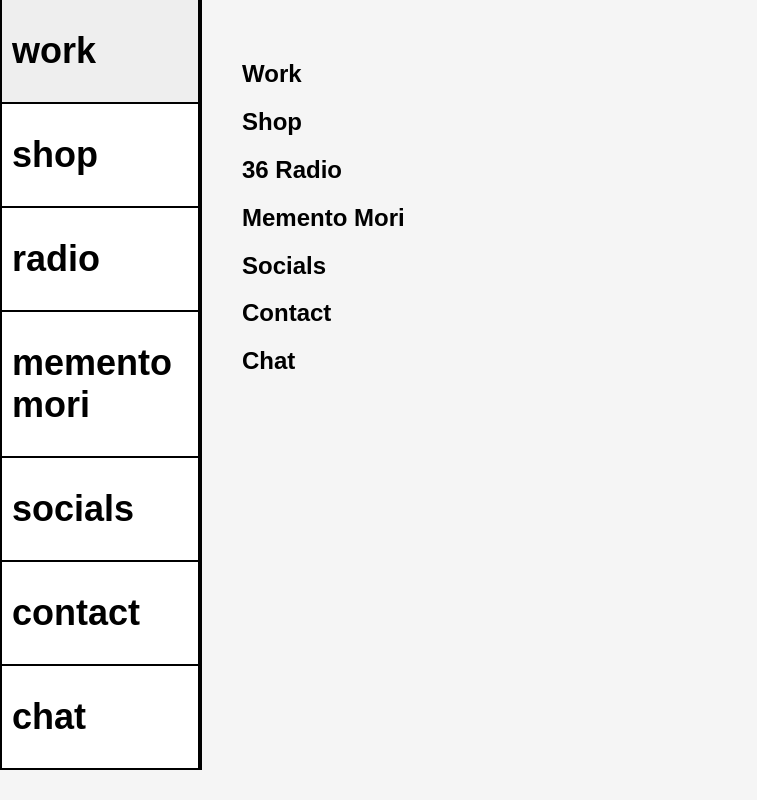
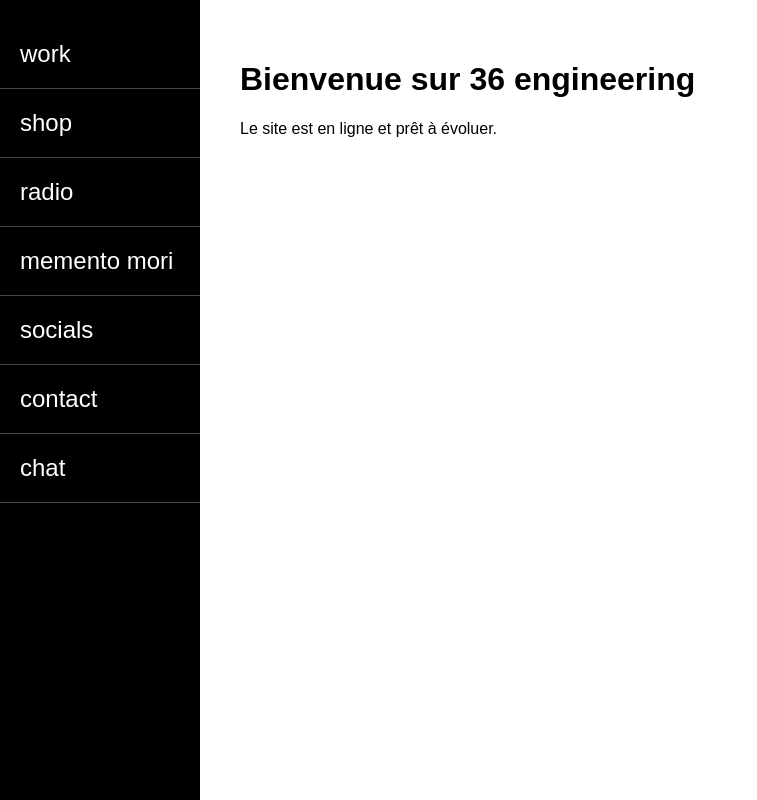
Before and after one commit to kimkardamon/kimkardamon.github.io, a plain HTML site: page index.html in a window 1280 px wide. Shown: the whole page, without its empty margins (0-757 px from the left). Drawn offline with Linux system fonts and the light colour scheme.

Commit message:
Update index.html

```diff
--- a/index.html
+++ b/index.html
@@ -2,31 +2,69 @@
 <html lang="fr">
 <head>
 <meta charset="UTF-8" />
-<meta name="viewport" content="width=device-width, initial-scale=1.0" />
+<meta name="viewport" content="width=device-width, initial-scale=1.0"/>
 <title>36 engineering</title>
-<link rel="stylesheet" href="style.css" />
+<style>
+body {
+margin: 0;
+font-family: Arial, sans-serif;
+display: flex;
+}
+
+nav {
+background-color: #000;
+color: #fff;
+width: 200px;
+height: 100vh;
+padding-top: 20px;
+box-sizing: border-box;
+position: fixed;
+}
+
+nav ul {
+list-style: none;
+padding: 0;
+margin: 0;
+}
+
+nav li {
+border-bottom: 1px solid #444;
+padding: 20px;
+font-size: 24px;
+text-transform: lowercase;
+}
+
+nav a {
+color: #fff;
+text-decoration: none;
+display: block;
+}
+
+main {
+margin-left: 200px;
+padding: 40px;
+}
+
+section {
+margin-bottom: 80px;
+}
+</style>
 </head>
 <body>
-<nav class="sidebar">
-<a href="#work">work</a>
-<a href="#shop">shop</a>
-<a href="#radio">radio</a>
-<a href="#memento">memento<br>mori</a>
-<a href="#socials">socials</a>
-<a href="#contact">contact</a>
-<a href="#chat">chat</a>
+<nav>
+<ul>
+<li><a href="work.html" target="_blank">work</a></li>
+<li><a href="shop.html" target="_blank">shop</a></li>
+<li><a href="radio.html" target="_blank">radio</a></li>
+<li><a href="memento.html" target="_blank">memento mori</a></li>
+<li><a href="socials.html" target="_blank">socials</a></li>
+<li><a href="contact.html" target="_blank">contact</a></li>
+<li><a href="chat.html" target="_blank">chat</a></li>
+</ul>
 </nav>
-
 <main>
-<section id="work"><h2>Work</h2></section>
-<section id="shop"><h2>Shop</h2></section>
-<section id="radio"><h2>36 Radio</h2></section>
-<section id="memento"><h2>Memento Mori</h2></section>
-<section id="socials"><h2>Socials</h2></section>
-<section id="contact"><h2>Contact</h2></section>
-<section id="chat"><h2>Chat</h2></section>
+<h1>Bienvenue sur 36 engineering</h1>
+<p>Le site est en ligne et prêt à évoluer.</p>
 </main>
-
-<script src="script.js"></script>
 </body>
 </html>
```
